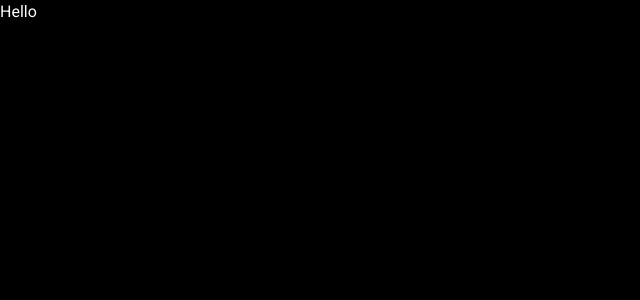
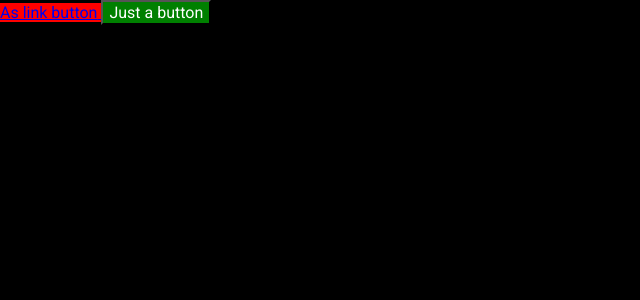
Before and after one commit to showermax/flash-cards, a React (Vite) app: page / in a window 1280 px wide. Shown: the top 300 px of the page, without its empty margins (0-640 px from the left). Built offline with nearby package versions, Linux system fonts and the light colour scheme.

Commit message:
add polymorphic button

```diff
--- a/src/App.tsx
+++ b/src/App.tsx
@@ -1,3 +1,13 @@
+import { Button } from './components'
+
 export function App() {
-  return <div>Hello</div>
+  return (
+    <div>
+      <Button variant="primary" as={'a'} href={'google.com'}>
+        {' '}
+        As link button{' '}
+      </Button>
+      <Button variant="secondary"> Just a button </Button>
+    </div>
+  )
 }
```
